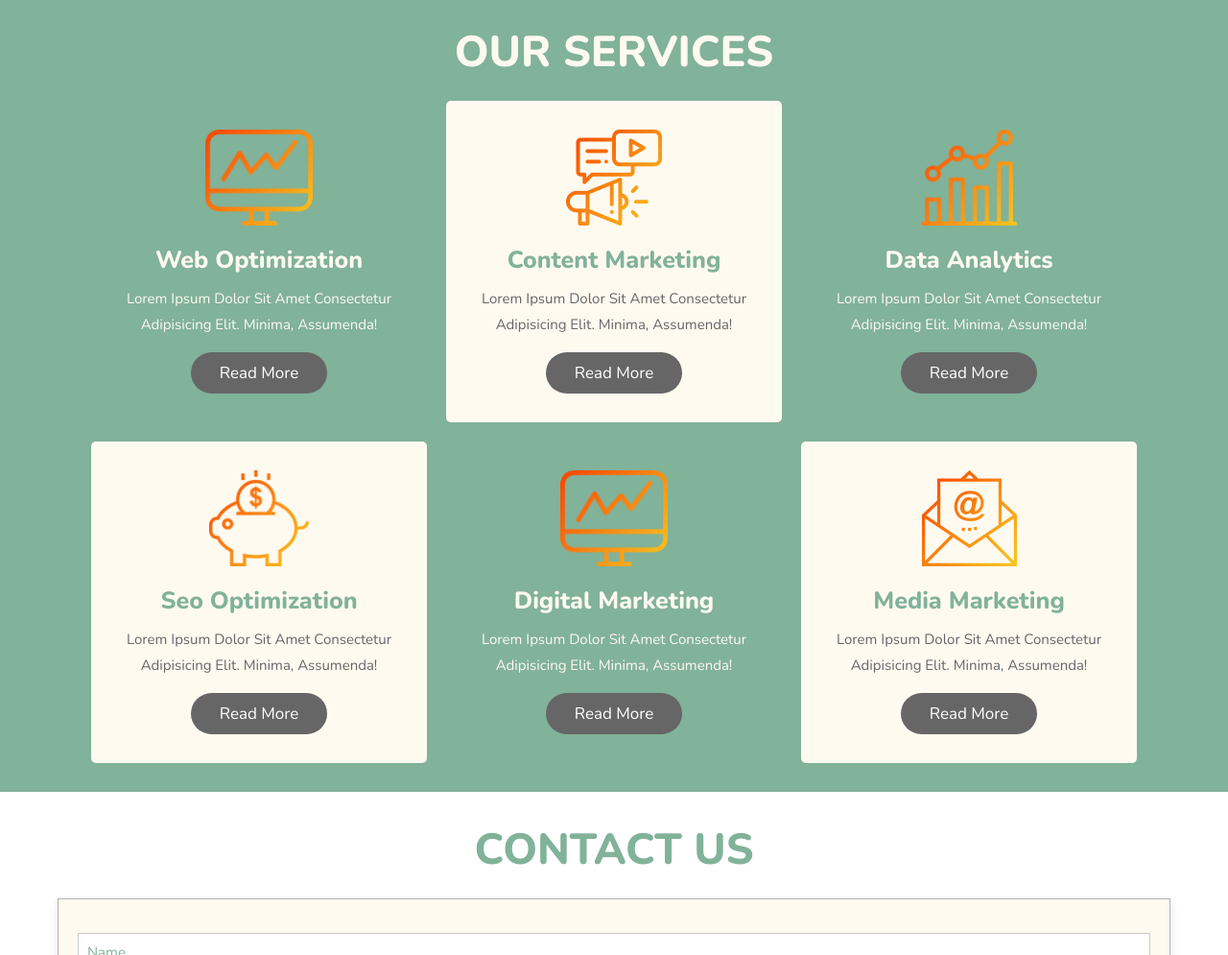
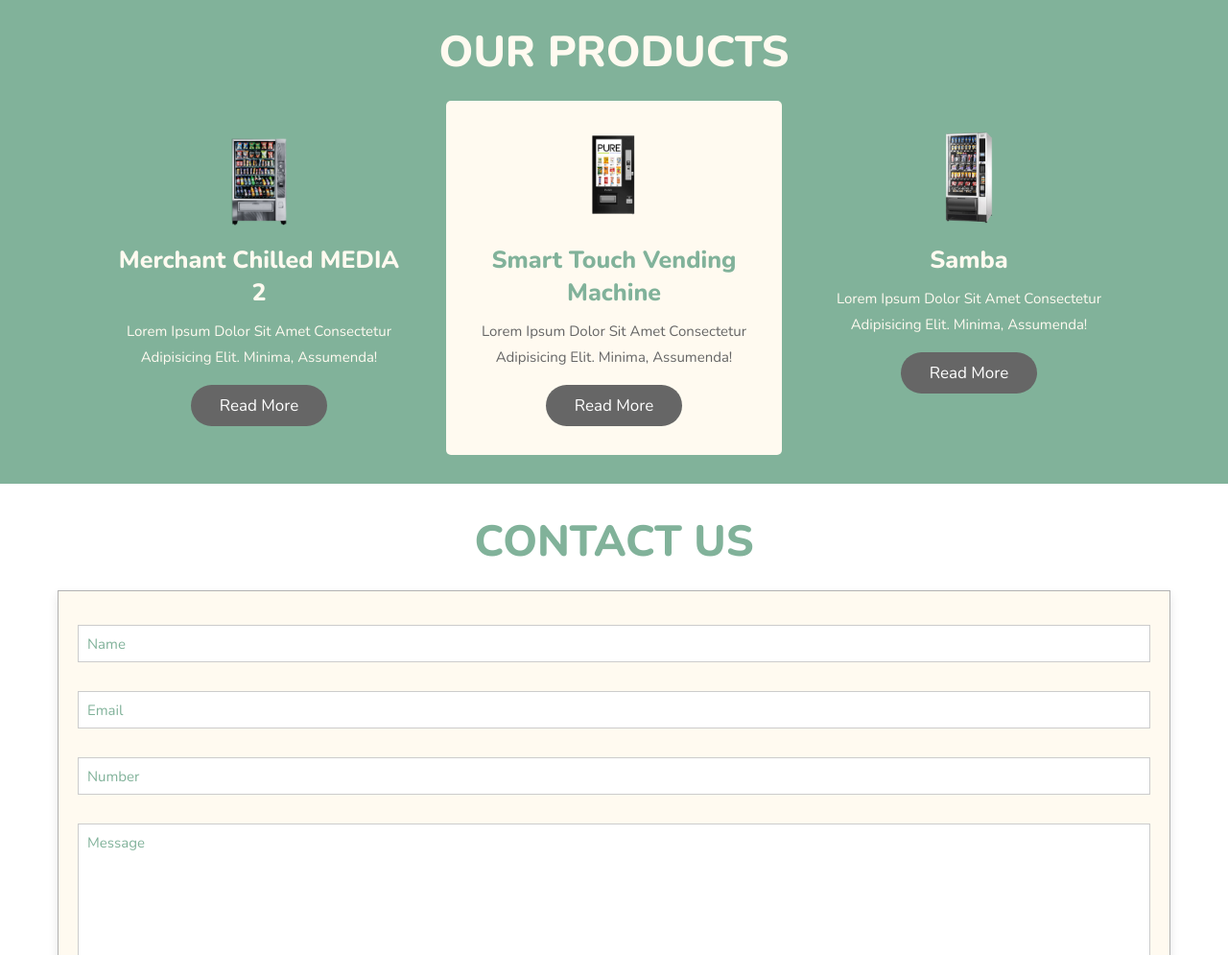
Before and after one commit to tam1111/AO-Vendingv2, a plain HTML site: page index.html in a window 1280 px wide. Shown: the part 880-1875 px from the top of the page at 96% size. Drawn offline with nearby package versions, Linux system fonts and the light colour scheme.

Commit message:
nav hover

```diff
--- a/css/style.css
+++ b/css/style.css
@@ -84,7 +84,7 @@ section{
 }
 
 .header .flex .navbar a:hover{
-  color:var(--orange);
+  color:var(--green);
 }
 
 #menu-bar{
--- a/index.html
+++ b/index.html
@@ -66,51 +66,31 @@
 
 <section>
 
-    <h1 class="heading"> our services </h1>
+    <h1 class="heading"> our products </h1>
 
     <div class="box-container">
 
         <div class="box">
-            <img src="images/s1.png" alt="">
-            <h3>web optimization</h3>
+            <img src="images/MCM2.png" alt="">
+            <h3>Merchant Chilled MEDIA 2</h3>
             <p>Lorem ipsum dolor sit amet consectetur adipisicing elit. Minima, assumenda!</p>
             <a href="#" class="btn">read more</a>
         </div>
 
         <div class="box">
-            <img src="images/s2.png" alt="">
-            <h3>content marketing</h3>
+            <img src="images/SV.png" alt="">
+            <h3>Smart Touch Vending Machine</h3>
             <p>Lorem ipsum dolor sit amet consectetur adipisicing elit. Minima, assumenda!</p>
             <a href="#" class="btn">read more</a>
         </div>
 
         <div class="box">
-            <img src="images/s3.png" alt="">
-            <h3>data analytics</h3>
+            <img src="images/Samba.png" alt="">
+            <h3>Samba</h3>
             <p>Lorem ipsum dolor sit amet consectetur adipisicing elit. Minima, assumenda!</p>
             <a href="#" class="btn">read more</a>
         </div>
 
-        <div class="box">
-            <img src="images/s4.png" alt="">
-            <h3>seo optimization</h3>
-            <p>Lorem ipsum dolor sit amet consectetur adipisicing elit. Minima, assumenda!</p>
-            <a href="#" class="btn">read more</a>
-        </div>
-
-        <div class="box">
-            <img src="images/s1.png" alt="">
-            <h3>digital marketing</h3>
-            <p>Lorem ipsum dolor sit amet consectetur adipisicing elit. Minima, assumenda!</p>
-            <a href="#" class="btn">read more</a>
-        </div>
-
-        <div class="box">
-            <img src="images/s5.png" alt="">
-            <h3>media marketing</h3>
-            <p>Lorem ipsum dolor sit amet consectetur adipisicing elit. Minima, assumenda!</p>
-            <a href="#" class="btn">read more</a>
-        </div>
 
     </div>
 
```
